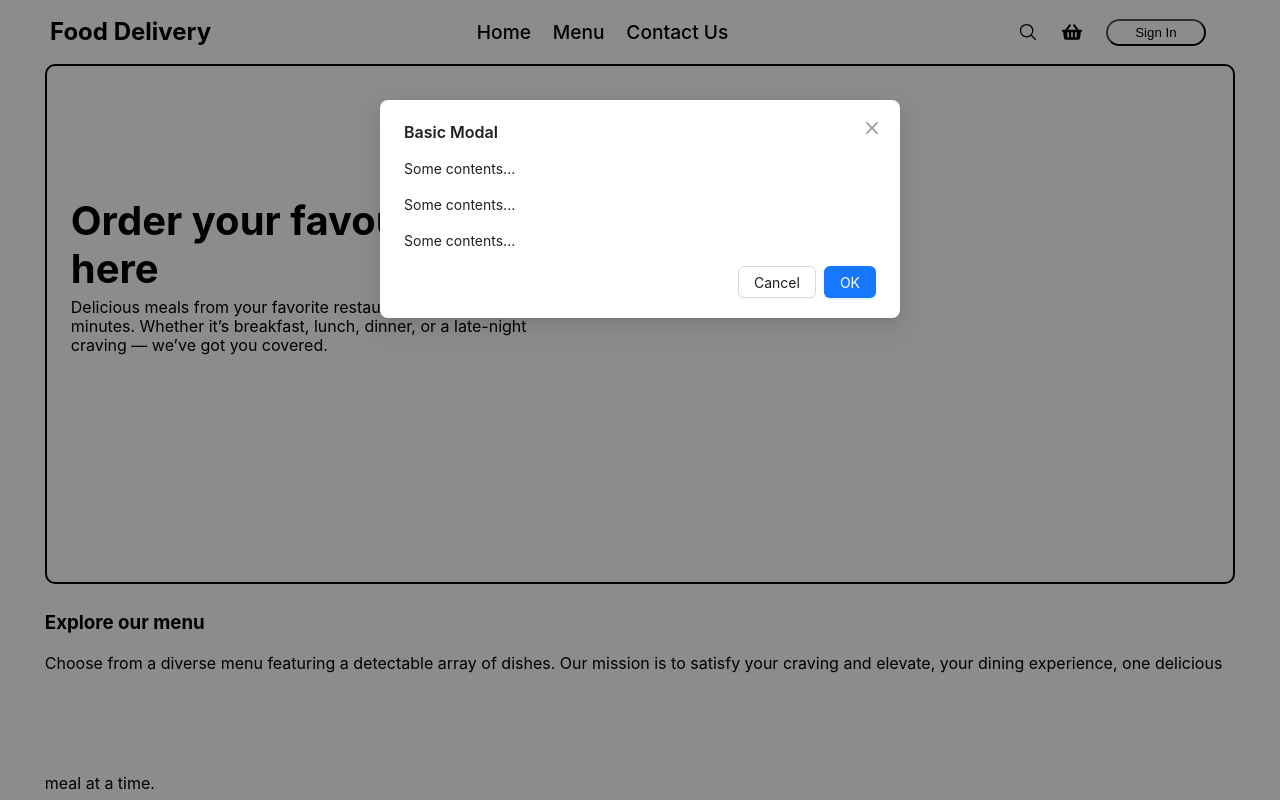
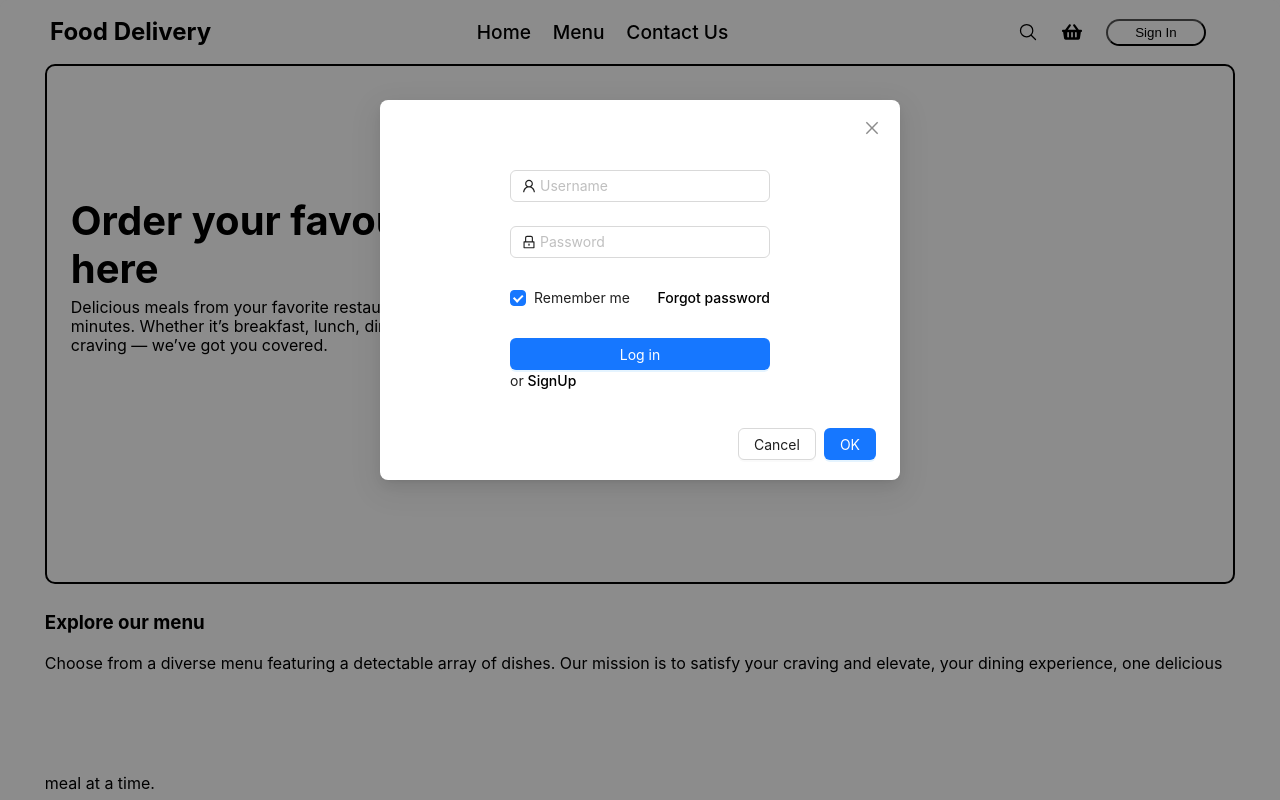
Before and after one commit to SyedMuhammadIzaan/FoodDeliveryApp, a React (Vite) app: page / in a window 1280 px wide. Both pictures are taken after a click on the button "Sign In". Shown: the top 800 px of the page. Built offline with nearby package versions, Linux system fonts and the light colour scheme.

Commit message:
make login component

```diff
--- a/src/components/Modal.jsx
+++ b/src/components/Modal.jsx
@@ -1,25 +1,24 @@
 import React from "react";
 import { Modal } from "antd";
+import Login from "./auth/Login";
 
-const ModalComp = ({modalOpen}) => {
+const ModalComp = ({modalOpen,handleModal}) => {
 	const handleOk = () => {
-		modalOpen(false);
+		handleModal(false);
 	};
 	const handleCancel = () => {
-		modalOpen(false);
+		handleModal(false);
 	};
 	return (
 		<>
 			<Modal
-				title="Basic Modal"
+				// title="Basic Modal"
 				closable={{ "aria-label": "Custom Close Button" }}
 				open={modalOpen}
 				onOk={handleOk}
 				onCancel={handleCancel}
 			>
-				<p>Some contents...</p>
-				<p>Some contents...</p>
-				<p>Some contents...</p>
+				<Login />
 			</Modal>
 		</>
 	);
--- a/src/components/Navbar.jsx
+++ b/src/components/Navbar.jsx
@@ -56,7 +56,7 @@ const Navbar = () => {
 					/>
 				</div>
 			</div>
-      <ModalComp modalOpen={isModalOpen} />
+      <ModalComp modalOpen={isModalOpen} handleModal={setIsModalOpen} />
 
 			{/* Mobile menu */}
 			<div className={`mobile-menu ${menuOpen ? "open" : ""}`}>
--- /dev/null
+++ b/src/components/auth/Login.jsx
@@ -0,0 +1,53 @@
+import React from "react";
+import { LockOutlined, UserOutlined } from "@ant-design/icons";
+import { Button, Checkbox, Form, Input, Flex } from "antd";
+import "../../style/clientLayoutComponent.scss"
+const Login = () => {
+    const onFinish = (values) => {
+		console.log("Received values of form: ", values);
+	};
+	return (
+		<div className="login-container">
+			<Form
+				name="login"
+				initialValues={{ remember: true }}
+				style={{ maxWidth: 360 }}
+				onFinish={onFinish}
+			>
+				<Form.Item
+					name="username"
+					rules={[{ required: true, message: "Please input your Username!" }]}
+				>
+					<Input prefix={<UserOutlined />} placeholder="Username" />
+				</Form.Item>
+				<Form.Item
+					name="password"
+					rules={[{ required: true, message: "Please input your Password!" }]}
+				>
+					<Input
+						prefix={<LockOutlined />}
+						type="password"
+						placeholder="Password"
+					/>
+				</Form.Item>
+				<Form.Item>
+					<Flex justify="space-between" align="center">
+						<Form.Item name="remember" valuePropName="checked" noStyle>
+							<Checkbox>Remember me</Checkbox>
+						</Form.Item>
+						<a href="">Forgot password</a>
+					</Flex>
+				</Form.Item>
+
+				<Form.Item>
+					<Button block type="primary" htmlType="submit">
+						Log in
+					</Button>
+					or <a href="">SignUp</a>
+				</Form.Item>
+			</Form>
+		</div>
+	);
+};
+
+export default Login;
--- a/src/style/clientLayoutComponent.scss
+++ b/src/style/clientLayoutComponent.scss
@@ -162,6 +162,13 @@
 			}
 		}
 	}
+}
+
+.login-container{
+	// border: 2px solid black;
+	display: flex;
+	justify-content: center;
+	margin-top: 50px;
 }
 
 .footer-wrapper {
@@ -345,6 +352,8 @@
 		}
 	}
 }
+
+
 
 @include respond-between(480px, 320px) {
 	.herobanner-wrapper {
```
Also changed, not shown: src/components/auth/SignUp.jsx (added, +12 -0 lines).
